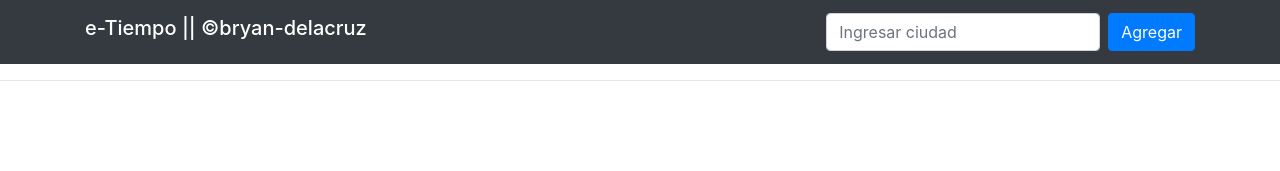
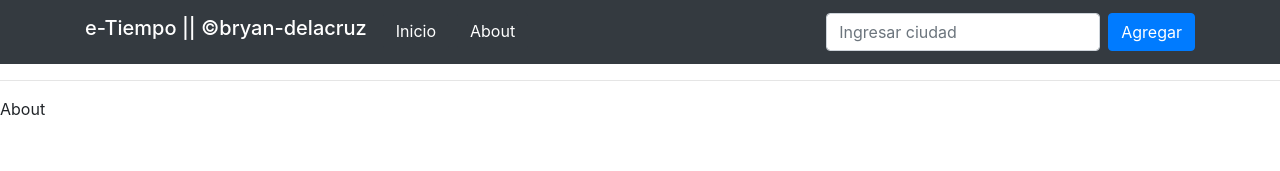
Before and after one commit to bryan-delacruz/FT-M2-PROJECT-WEATHER, a React (Create React App) app: page /about in a window 1280 px wide. Shown: the top 171 px of the page. Built offline with nearby package versions, Linux system fonts and the light colour scheme.

Commit message:
se agrego rutas react-router

```diff
--- a/package.json
+++ b/package.json
@@ -8,6 +8,7 @@
     "@testing-library/user-event": "^12.8.3",
     "react": "^17.0.2",
     "react-dom": "^17.0.2",
+    "react-router-dom": "^6.0.0",
     "react-scripts": "4.0.3",
     "web-vitals": "^1.1.2"
   },
--- a/src/App.js
+++ b/src/App.js
@@ -1,7 +1,11 @@
 import { useState } from "react";
+
+import { BrowserRouter as Router, Routes, Route } from "react-router-dom";
 
 import Nav from "./components/Nav";
 import Cards from "./components/Cards";
+import About from "./components/About";
+import Ciudad from "./components/Ciudad";
 
 function App() {
   const [cities, setCities] = useState([]);
@@ -60,13 +64,16 @@ function App() {
   };
 
   return (
-    <div className="App">
+    <Router>
       <Nav onSearch={onSearch} />
       {alert()}
       <hr />
-      {}
-      <Cards cities={cities} onClose={onClose} />
-    </div>
+      <Routes>
+        <Route path="/" element={<Cards cities={cities} onClose={onClose} />} />
+        <Route path="/about" element={<About />} />
+        <Route path="/ciudad/:id" element={<Ciudad cities={cities} />} />
+      </Routes>
+    </Router>
   );
 }
 
--- /dev/null
+++ b/src/components/About.jsx
@@ -0,0 +1,11 @@
+import React from 'react'
+
+const About = () => {
+    return (
+        <div>
+            About
+        </div>
+    )
+}
+
+export default About
--- a/src/components/Card.jsx
+++ b/src/components/Card.jsx
@@ -1,14 +1,19 @@
 import "./styles/Card.css";
 
-export default function Card({ name, min, max, img, onClose }) {
+import { Link } from "react-router-dom";
+
+export default function Card({ name, min, max, img, id, onClose }) {
   // acá va tu código
   return (
     <>
       <div className="card border-dark mb-3">
         <div className="card-header card-container-title">
-          <h5>{name}</h5>
+          <Link to={`/ciudad/${id}`}>
+            <h5>{name}</h5>
+          </Link>
           <button
-            type="button" className="close text-primary"
+            type="button"
+            className="close text-primary"
             onClick={onClose}
           >
             &times;
--- a/src/components/Cards.jsx
+++ b/src/components/Cards.jsx
@@ -17,6 +17,7 @@ export default function Cards(props) {
               min={e.min}
               max={e.max}
               img={e.img}
+              id={e.id}
               onClose={() => props.onClose(e.id)}
             />
           ))}
--- /dev/null
+++ b/src/components/Ciudad.jsx
@@ -0,0 +1,29 @@
+import React, { useState, useEffect } from "react";
+import { useParams } from "react-router";
+
+export default function Ciudad({ cities }) {
+  const [city, setCity] = useState({});
+  const { id } = useParams();
+
+  useEffect(() => {
+    // console.log(cities);
+    setCity(cities.filter((c) => c.id === parseInt(id))[0]);
+  }, [id, cities]);
+  //   console.log(cities);
+  console.log(city);
+  return (
+    <div>
+      <div className="container">
+        <h2>{city.name}</h2>
+        <div className="info">
+          <div>Temperatura: {city.temp} ºC</div>
+          <div>Clima: {city.weather}</div>
+          <div>Viento: {city.wind} km/h</div>
+          <div>Cantidad de nubes: {city.clouds}</div>
+          <div>Latitud: {city.latitud}º</div>
+          <div>Longitud: {city.longitud}º</div>
+        </div>
+      </div>
+    </div>
+  );
+}
--- a/src/components/Nav.jsx
+++ b/src/components/Nav.jsx
@@ -1,4 +1,6 @@
 import SearchBar from "./SearchBar.jsx";
+
+import { NavLink } from "react-router-dom";
 
 import "./styles/Nav.css";
 
@@ -6,7 +8,19 @@ const Nav = ({ onSearch }) => {
   return (
     <nav className="navbar navbar-dark bg-dark">
       <div className="container">
-        <h1 className="navbar-brand">e-Tiempo || ©bryan-delacruz</h1>
+        <div>
+          <h1 className="navbar-brand">e-Tiempo || ©bryan-delacruz</h1>
+          <NavLink to="/">
+            <button type="button" class="btn btn-dark mr-2">
+              Inicio
+            </button>
+          </NavLink>
+          <NavLink to="/about">
+            <button type="button" class="btn btn-dark">
+              About
+            </button>
+          </NavLink>
+        </div>
         <SearchBar onSearch={onSearch} />
       </div>
     </nav>
```
Also changed, not shown: 1 other file (tests, documents, lock files or other folders).
